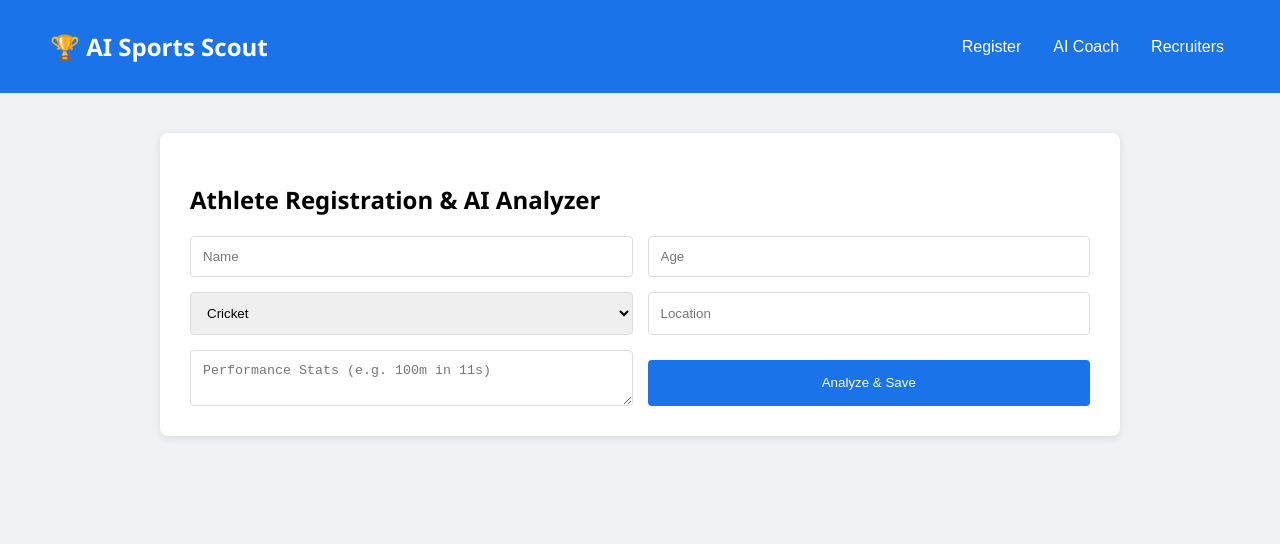
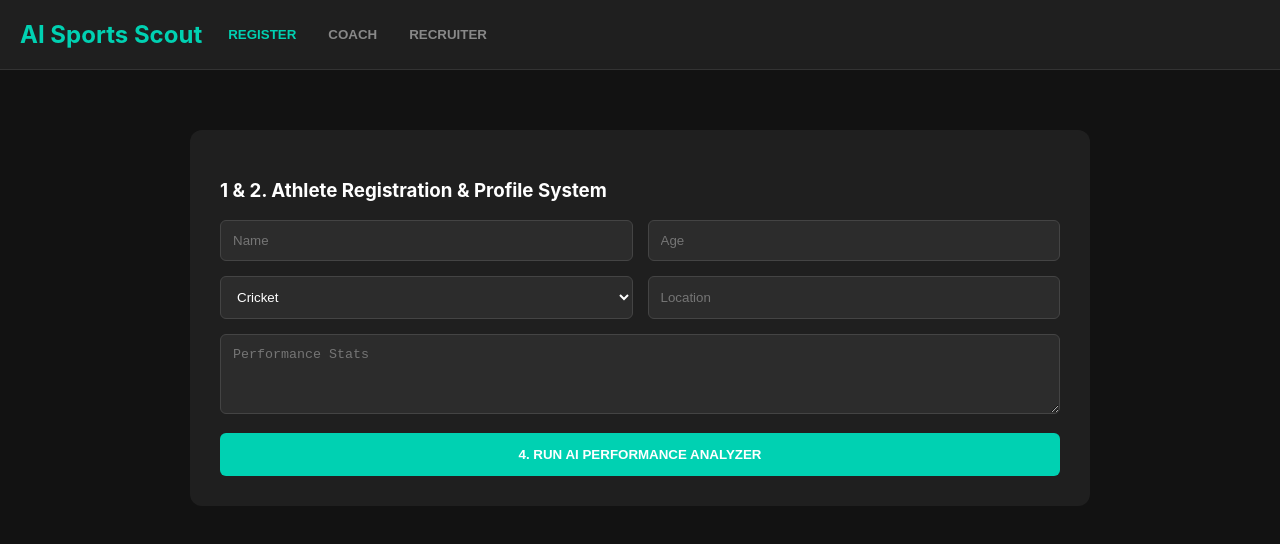
Before and after one commit to pavancseds24-hash/ai-sports-scout, a React (Create React App) app in the folder frontend/: page / in a window 1280 px wide. Shown: the top 544 px of the page. Built offline with nearby package versions, Linux system fonts and the light colour scheme.

Commit message:
Final Hackathon Delivery: Mock AI Mode & Dashboard UI

```diff
--- a/frontend/src/App.js
+++ b/frontend/src/App.js
@@ -1,114 +1,88 @@
-import React, { useState, useEffect } from 'react';
+import React, { useState } from 'react';
 import axios from 'axios';
 
-const API_URL = "http://localhost:5000/api/athletes";
+const API = "http://localhost:5000/api/athletes";
 
 function App() {
-  const [view, setView] = useState('register'); // 'register', 'coach', 'recruiter'
-  const [formData, setFormData] = useState({ name: '', age: '', sport: 'Cricket', location: '', stats: '', achievements: '', video: '' });
-  const [analysis, setAnalysis] = useState(null);
-  const [coachQ, setCoachQ] = useState("");
-  const [coachA, setCoachA] = useState("");
-  const [matches, setMatches] = useState([]);
-  const [filter, setFilter] = useState({ sport: 'Cricket', minScore: 70 });
+  const [tab, setTab] = useState('register');
+  const [form, setForm] = useState({ name: '', age: '', sport: 'Cricket', location: '', stats: '' });
+  const [data, setData] = useState({ analysis: "", coachA: "", matches: [] });
 
-  // 1. & 2. Athlete Registration & Profile System
-  const handleRegister = async (e) => {
-    e.preventDefault();
+  const handleAction = async (type) => {
     try {
-      const res = await axios.post(`${API_URL}/register`, {
-        ...formData, performance_stats: { data: formData.stats }
-      });
-      setAnalysis(res.data.analysis);
-      alert("Profile Created & AI Analysis Complete!");
-    } catch (err) { alert("Registration Failed. Check Backend/API Key."); }
-  };
-
-  // 3. AI Sports Coach
-  const askCoach = async () => {
-    try {
-      const res = await axios.post(`${API_URL}/ask-coach`, { athlete_id: 1, question: coachQ });
-      setCoachA(res.data.coach_advice);
-    } catch (err) { alert("Coach Error."); }
-  };
-
-  // 5. AI Recruiter Match System
-  const fetchMatches = async () => {
-    try {
-      const res = await axios.get(`${API_URL}/recruiters/matches?sport=${filter.sport}&min_score=${filter.minScore}`);
-      setMatches(res.data);
-    } catch (err) { alert("Match System Error."); }
+      if (type === 'reg') {
+        const res = await axios.post(`${API}/register`, { ...form, performance_stats: { val: form.stats } });
+        setData({ ...data, analysis: res.data.analysis });
+        alert("Success: Profile & AI Analysis Created!");
+      } else if (type === 'coach') {
+        const res = await axios.post(`${API}/ask-coach`, { athlete_id: 1, question: "How to improve?" });
+        setData({ ...data, coachA: res.data.coach_advice });
+      } else {
+        const res = await axios.get(`${API}/recruiters/matches?sport=${form.sport}`);
+        setData({ ...data, matches: res.data });
+      }
+    } catch (e) { alert("Backend Offline!"); }
   };
 
   return (
-    <div style={styles.container}>
-      <nav style={styles.nav}>
-        <h2 style={{color: 'white'}}>🏆 AI Sports Scout</h2>
-        <div>
-          <button onClick={() => setView('register')} style={styles.navBtn}>Register</button>
-          <button onClick={() => setView('coach')} style={styles.navBtn}>AI Coach</button>
-          <button onClick={() => setView('recruiter')} style={styles.navBtn}>Recruiters</button>
-        </div>
+    <div style={{ backgroundColor: '#121212', color: 'white', minHeight: '100vh', fontFamily: 'Inter, sans-serif' }}>
+      <nav style={{ padding: '20px', backgroundColor: '#1f1f1f', display: 'flex', gap: '20px', borderBottom: '1px solid #333' }}>
+        <h2 style={{ margin: 0, color: '#00d1b2' }}>AI Sports Scout</h2>
+        {['register', 'coach', 'recruiter'].map(t => (
+          <button key={t} onClick={() => setTab(t)} style={{ background: 'none', border: 'none', color: tab === t ? '#00d1b2' : '#888', cursor: 'pointer', fontWeight: 'bold' }}>
+            {t.toUpperCase()}
+          </button>
+        ))}
       </nav>
 
-      {view === 'register' && (
-        <section style={styles.section}>
-          <h2>Athlete Registration & AI Analyzer</h2>
-          <form onSubmit={handleRegister} style={styles.form}>
-            <input placeholder="Name" style={styles.input} onChange={e => setFormData({...formData, name: e.target.value})} required />
-            <input type="number" placeholder="Age" style={styles.input} onChange={e => setFormData({...formData, age: e.target.value})} required />
-            <select style={styles.input} onChange={e => setFormData({...formData, sport: e.target.value})}>
-              {['Cricket', 'Football', 'Basketball', 'Athletics', 'Kabaddi', 'Volleyball', 'Tennis', 'Badminton'].map(s => <option key={s}>{s}</option>)}
-            </select>
-            <input placeholder="Location" style={styles.input} onChange={e => setFormData({...formData, location: e.target.value})} />
-            <textarea placeholder="Performance Stats (e.g. 100m in 11s)" style={styles.input} onChange={e => setFormData({...formData, stats: e.target.value})} />
-            <button type="submit" style={styles.actionBtn}>Analyze & Save</button>
-          </form>
-          {analysis && <div style={styles.result}><h3>AI Analysis Result:</h3><p>{analysis}</p></div>}
-        </section>
-      )}
+      <div style={{ maxWidth: '900px', margin: '40px auto', padding: '20px' }}>
+        {tab === 'register' && (
+          <div style={{ background: '#1f1f1f', padding: '30px', borderRadius: '12px' }}>
+            <h3>1 & 2. Athlete Registration & Profile System</h3>
+            <div style={{ display: 'grid', gridTemplateColumns: '1fr 1fr', gap: '15px' }}>
+              <input style={s.in} placeholder="Name" onChange={e => setForm({...form, name: e.target.value})} />
+              <input style={s.in} placeholder="Age" type="number" onChange={e => setForm({...form, age: e.target.value})} />
+              <select style={s.in} onChange={e => setForm({...form, sport: e.target.value})}>
+                {['Cricket', 'Football', 'Basketball', 'Athletics', 'Kabaddi', 'Volleyball', 'Tennis', 'Badminton'].map(sp => <option key={sp}>{sp}</option>)}
+              </select>
+              <input style={s.in} placeholder="Location" onChange={e => setForm({...form, location: e.target.value})} />
+            </div>
+            <textarea style={{ ...s.in, marginTop: '15px', height: '80px' }} placeholder="Performance Stats" onChange={e => setForm({...form, stats: e.target.value})} />
+            <button style={s.btn} onClick={() => handleAction('reg')}>4. RUN AI PERFORMANCE ANALYZER</button>
+            {data.analysis && <div style={s.res}><h4>AI Analysis:</h4><p>{data.analysis}</p></div>}
+          </div>
+        )}
 
-      {view === 'coach' && (
-        <section style={styles.section}>
-          <h2>AI Sports Coach</h2>
-          <input placeholder="Ask about training, diet, or drills..." style={styles.input} onChange={e => setCoachQ(e.target.value)} />
-          <button onClick={askCoach} style={styles.actionBtn}>Get Professional Advice</button>
-          {coachA && <div style={styles.result}><h3>Coach Plan:</h3><pre style={{whiteSpace: 'pre-wrap'}}>{coachA}</pre></div>}
-        </section>
-      )}
+        {tab === 'coach' && (
+          <div style={{ background: '#1f1f1f', padding: '30px', borderRadius: '12px' }}>
+            <h3>3. AI Sports Coach (LLM Integration)</h3>
+            <input style={s.in} placeholder="Ask coaching question..." />
+            <button style={{ ...s.btn, backgroundColor: '#3273dc' }} onClick={() => handleAction('coach')}>GET AI COACH PLAN</button>
+            {data.coachA && <div style={s.res}><pre style={{ whiteSpace: 'pre-wrap' }}>{data.coachA}</pre></div>}
+          </div>
+        )}
 
-      {view === 'recruiter' && (
-        <section style={styles.section}>
-          <h2>Recruiter Match System</h2>
-          <select style={styles.input} onChange={e => setFilter({...filter, sport: e.target.value})}>
-            {['Cricket', 'Football', 'Basketball', 'Athletics', 'Kabaddi'].map(s => <option key={s}>{s}</option>)}
-          </select>
-          <button onClick={fetchMatches} style={styles.actionBtn}>Find Top Athletes</button>
-          <div style={{marginTop: '20px'}}>
-            {matches.map(m => (
-              <div key={m.id} style={styles.matchCard}>
-                <h4>{m.name} ({m.sport})</h4>
-                <p>AI Score: {m.ai_score}%</p>
-                <p><em>{m.compatibility}</em></p>
+        {tab === 'recruiter' && (
+          <div style={{ background: '#1f1f1f', padding: '30px', borderRadius: '12px' }}>
+            <h3>5. AI Recruiter Match System</h3>
+            <button style={s.btn} onClick={() => handleAction('rec')}>FIND MATCHING ATHLETES</button>
+            {data.matches.map(m => (
+              <div key={m.id} style={{ padding: '15px', borderBottom: '1px solid #333' }}>
+                <p><strong>{m.name}</strong> - Score: {m.ai_score}%</p>
+                <p style={{ color: '#00d1b2' }}>{m.compatibility}</p>
               </div>
             ))}
           </div>
-        </section>
-      )}
+        )}
+      </div>
     </div>
   );
 }
 
-const styles = {
-  container: { fontFamily: 'Segoe UI', backgroundColor: '#f0f2f5', minHeight: '100vh' },
-  nav: { display: 'flex', justifyContent: 'space-between', padding: '10px 50px', backgroundColor: '#1a73e8', alignItems: 'center' },
-  navBtn: { background: 'none', border: 'none', color: 'white', marginLeft: '20px', cursor: 'pointer', fontSize: '16px' },
-  section: { maxWidth: '900px', margin: '40px auto', padding: '30px', backgroundColor: 'white', borderRadius: '8px', boxShadow: '0 2px 10px rgba(0,0,0,0.1)' },
-  form: { display: 'grid', gridTemplateColumns: '1fr 1fr', gap: '15px' },
-  input: { padding: '12px', border: '1px solid #ddd', borderRadius: '4px', width: '100%', boxSizing: 'border-box' },
-  actionBtn: { padding: '12px', backgroundColor: '#1a73e8', color: 'white', border: 'none', borderRadius: '4px', cursor: 'pointer', marginTop: '10px' },
-  result: { marginTop: '20px', padding: '20px', backgroundColor: '#e8f0fe', borderRadius: '4px', borderLeft: '5px solid #1a73e8' },
-  matchCard: { padding: '15px', borderBottom: '1px solid #eee' }
+const s = {
+  in: { width: '100%', padding: '12px', background: '#2c2c2c', border: '1px solid #444', color: 'white', borderRadius: '6px', boxSizing: 'border-box' },
+  btn: { width: '100%', padding: '14px', background: '#00d1b2', border: 'none', color: 'white', fontWeight: 'bold', borderRadius: '6px', cursor: 'pointer', marginTop: '15px' },
+  res: { marginTop: '20px', padding: '20px', backgroundColor: '#2c2c2c', borderRadius: '8px', borderLeft: '4px solid #00d1b2' }
 };
 
 export default App;
```
Also changed, not shown: 1 other file (tests, documents, lock files or other folders).
